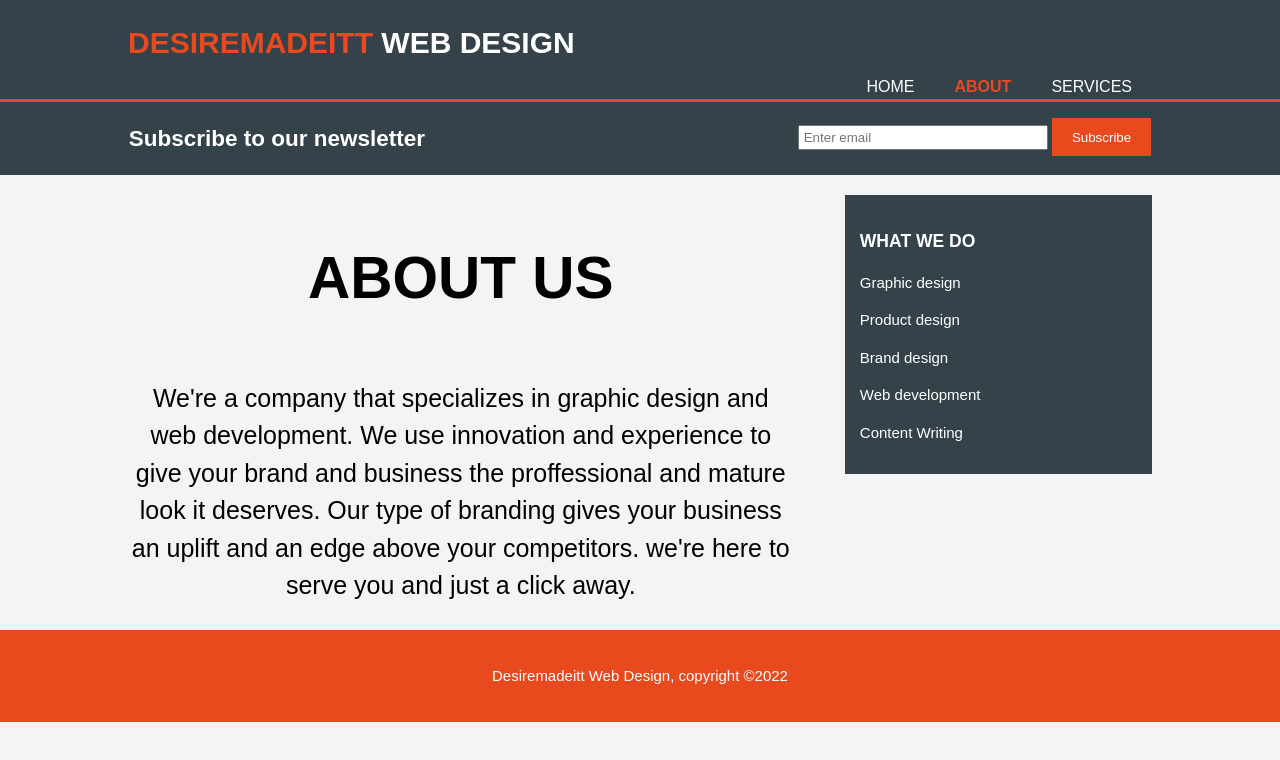
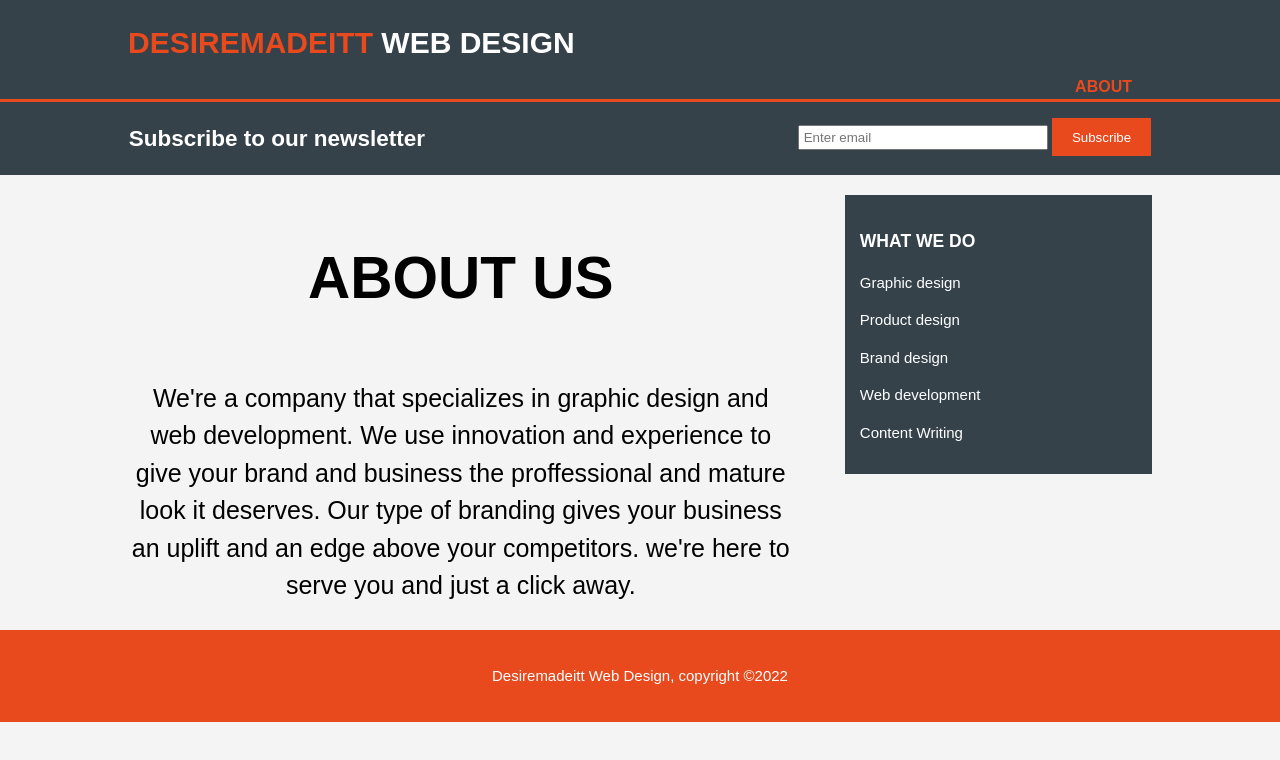
Before and after one commit to Desiremadeitt/Desiremadeitt-Web-Page, a plain HTML site: page About.html in a window 1280 px wide. Drawn offline with Linux system fonts and the light colour scheme.

Commit message:
Update About.html

```diff
--- a/About.html
+++ b/About.html
@@ -16,9 +16,9 @@
 
             <nav>
                 <ul>
-                  <li><a href="index.html">HOME</a></li>
+
                     <li class ="current"><a href="About.html">ABOUT</a></li>
-    <li><a href ="Services.html">SERVICES</a></li>
+
                 </ul>
             </nav>
         </div>
```
